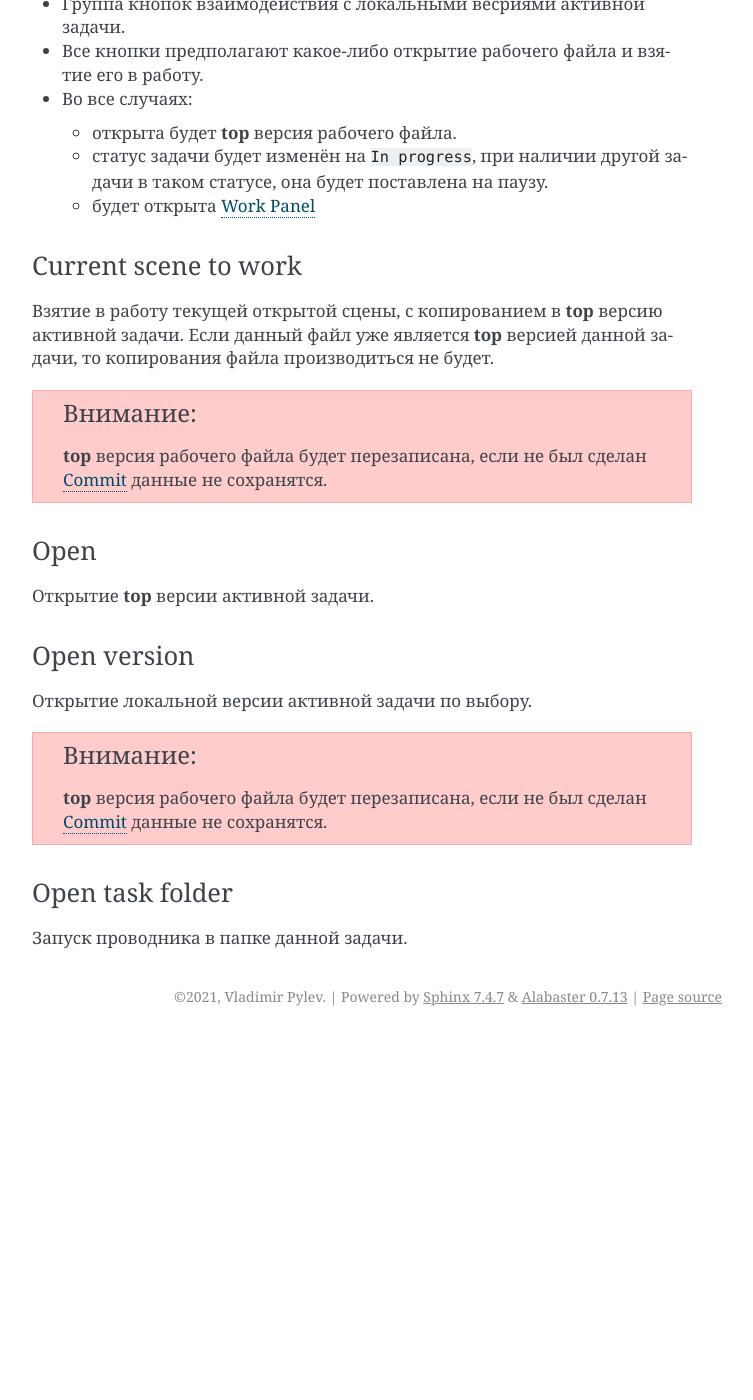
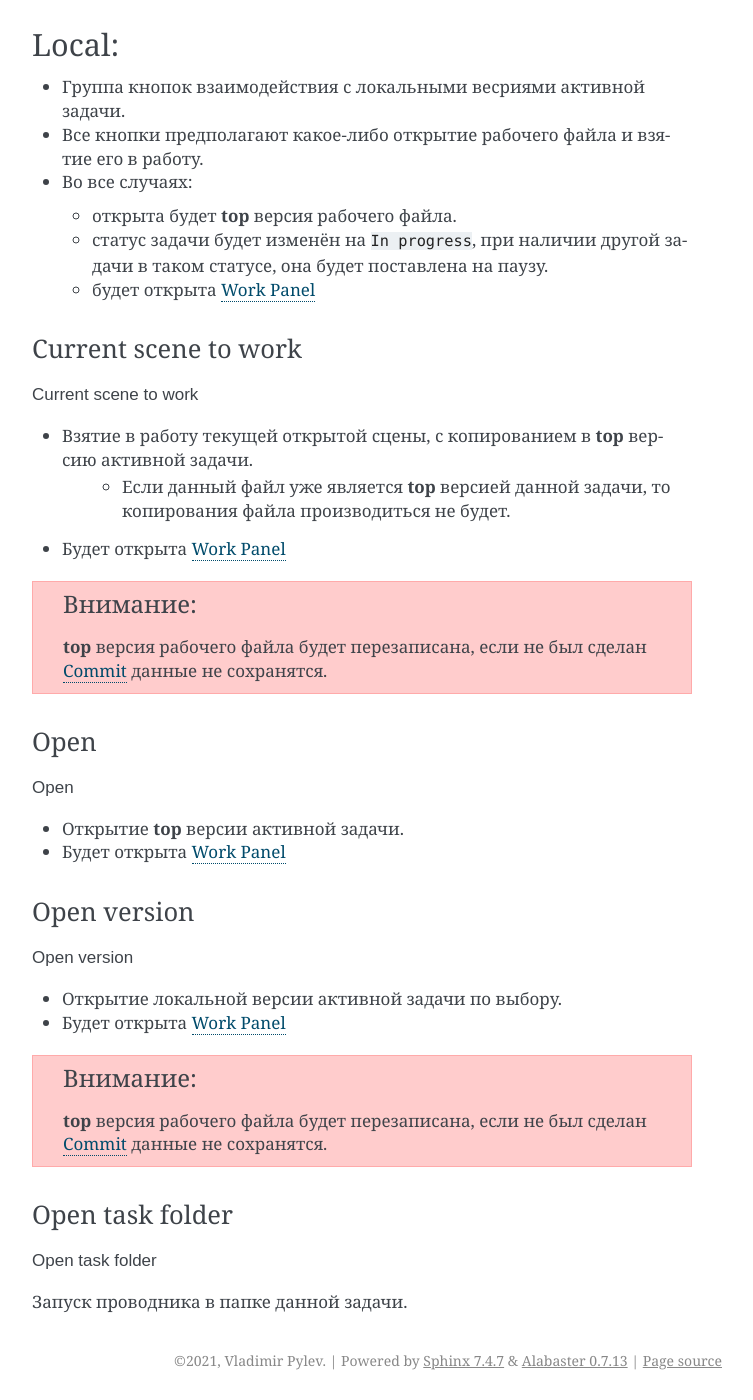
Before and after one commit to volodya-renderberg/ftrack-b3d-connect-manual, a Sphinx documentation site: the page built from docs/source/manual/selected_panel_work.rst, in a window 1280 px wide and 1400 px high, scrolled down 1006 px. Shown: the whole window, without its empty margins (388-1141 px from the left). Built offline with Sphinx 7.4.7, drawn with Linux system fonts in a browser that asks for light colours; before the commit the page ends 2042 px from its top, so only the background shows below that; some of the changed text lies outside the part shown.

Commit message:
added selected_check panel

```diff
--- a/docs/source/index.rst
+++ b/docs/source/index.rst
@@ -15,7 +15,8 @@
    manual/authentication
    manual/settings
    manual/tasks_list
-   manual/selected_panel
+   manual/selected_panel_work
+   manual/selected_panel_check
    manual/work_panel
    manual/check_panel
    manual/video
--- a/docs/source/manual/selected_panel.rst
+++ b/docs/source/manual/selected_panel_work.rst
@@ -1,7 +1,7 @@
-.. _selected-panel-page:
+.. _work-selected-panel-page:
 
-Selected Panel
-==============
+Selected Panel (work)
+=====================
 
 Панель отображаемая при выборе задачи из списка, до взятия в работу.
 
@@ -21,12 +21,16 @@
 Download version
 ~~~~~~~~~~~~~~~~
 
+:guilabel:`Download version`
+
 Загрузка версии активной задачи с ftrack на локальный компьютер пользователя.
 
 .. _selected_panel_update_incoming:
 
 Update incoming
 ~~~~~~~~~~~~~~~
+
+:guilabel:`Update incoming`
 
 Загрузка с ftrack недостающих входящих компонентов для активной задачи.
 
@@ -48,7 +52,11 @@
 Current scene to work
 ~~~~~~~~~~~~~~~~~~~~~
 
-Взятие в работу текущей открытой сцены, с копированием в **top** версию активной задачи. Если данный файл уже является **top** версией данной задачи, то копирования файла производиться не будет.
+:guilabel:`Current scene to work`
+
+* Взятие в работу текущей открытой сцены, с копированием в **top** версию активной задачи.
+	* Если данный файл уже является **top** версией данной задачи, то копирования файла производиться не будет.
+* Будет открыта :ref:`work-panel-page`
 
 .. attention:: **top** версия рабочего файла будет перезаписана, если не был сделан :ref:`work_panel_commit` данные не сохранятся.
 
@@ -57,14 +65,20 @@
 Open
 ~~~~
 
-Открытие **top** версии активной задачи.
+:guilabel:`Open`
+
+* Открытие **top** версии активной задачи.
+* Будет открыта :ref:`work-panel-page`
 
 .. _selected_panel_open_version:
 
 Open version
 ~~~~~~~~~~~~
 
-Открытие локальной версии активной задачи по выбору.
+:guilabel:`Open version`
+
+* Открытие локальной версии активной задачи по выбору.
+* Будет открыта :ref:`work-panel-page`
 
 .. attention:: **top** версия рабочего файла будет перезаписана, если не был сделан :ref:`work_panel_commit` данные не сохранятся.
 
@@ -73,4 +87,6 @@
 Open task folder
 ~~~~~~~~~~~~~~~~
 
+:guilabel:`Open task folder`
+
 Запуск проводника в папке данной задачи.
--- a/docs/source/manual/tasks_list.rst
+++ b/docs/source/manual/tasks_list.rst
@@ -41,4 +42,4 @@
 Select button
 ~~~~~~~~~~~~~
 
-Кнопка напротив каждой задачи. Откроет :ref:`selected-panel-page` данной задачи в зависимости от роли.
+Кнопка напротив каждой задачи. Откроет :ref:`work-selected-panel-page` данной задачи в зависимости от :ref:`tasks_list_role`.
--- a/docs/source/manual/work_panel/animation_tools.rst
+++ b/docs/source/manual/work_panel/animation_tools.rst
@@ -34,5 +34,5 @@
 * Загружает в директорию задачи последнюю версию видеофайла аниматика.
 * Создаёт секвенции с мувкой и звуком на 1-ой и 2-ой дорожках секвенсора.
 * Выставляет временной диапазон сцены:
-    * старт из параметра "Frame Start" проекта
-    * финиш из параметра "Frame end" шота + старт.
+    * старт из параметра ``Frame Start`` проекта.
+    * финиш из параметра ``Frame end`` шота + старт.
```
Also changed, not shown: other parts of docs/source/manual/selected_panel_work.rst (+2 -2 lines), other parts of docs/source/manual/tasks_list.rst (+1 -0 lines), docs/source/manual/selected_panel_check.rst (added, +66 -0 lines), docs/source/_static/images/check_selected_panel.png (added).
